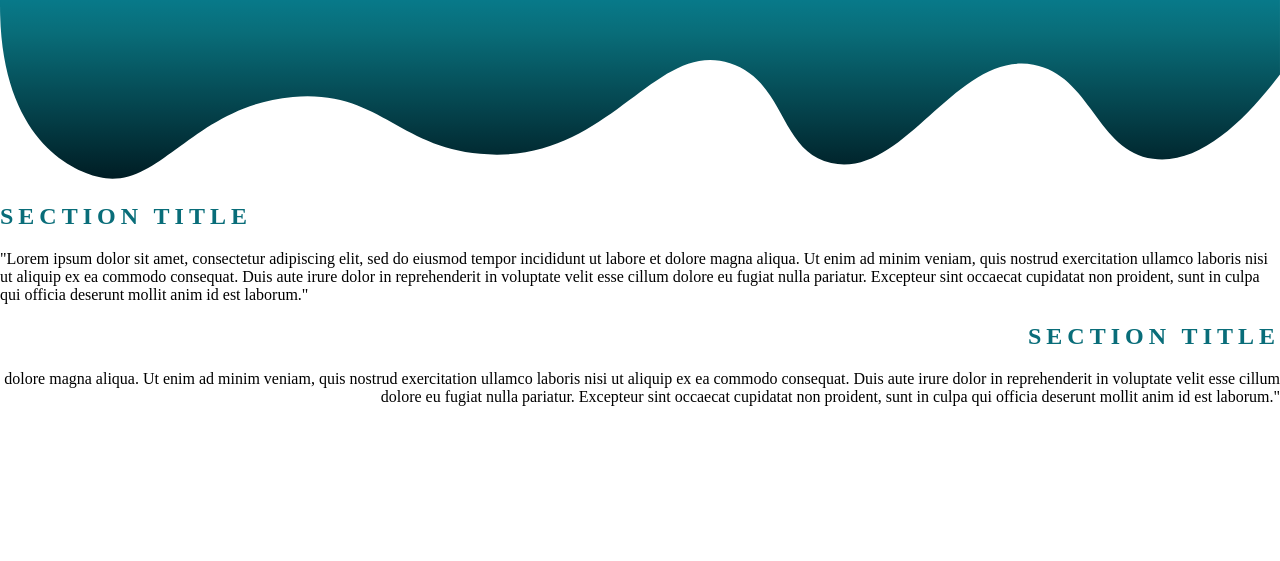
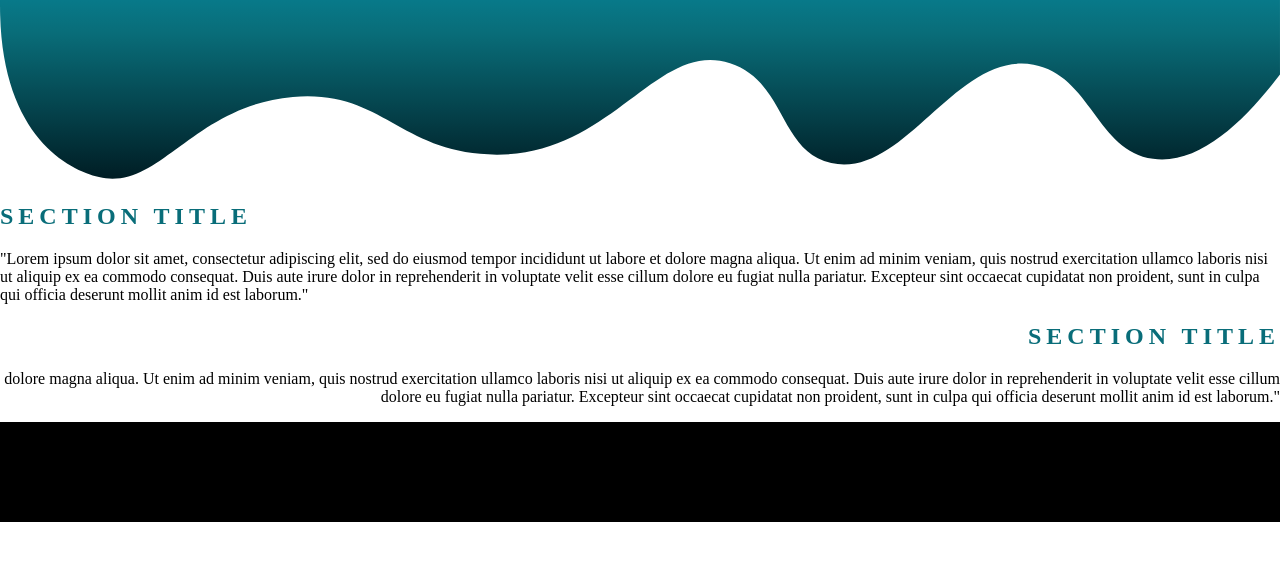
Before and after one commit to jennah619/mobile-friendly-practice, a plain HTML site: page index.html in a window 1280 px wide. Shown: the part 239-800 px from the top of the page. Drawn offline with Linux system fonts and the light colour scheme.

Commit message:
added footer in html and css

```diff
--- a/index.html
+++ b/index.html
@@ -46,6 +46,9 @@
                 deserunt mollit anim id est laborum."</p>
         </section>
 
+            <footer>
+                <p></p>
+            </footer>
 
     </div>
 </body>
--- a/style.css
+++ b/style.css
@@ -24,3 +24,22 @@ h2{
 .sectionright{
     text-align: right;
 }
+
+footer{
+    background-color: black;
+    height: 100px;
+}
+
+footer p{
+    position: relative;
+    top: 35%;
+    padding: 24px;
+
+
+}
+
+@media (max-width: 480px) {
+    header {
+     background-color: pink;
+
+    }
```
